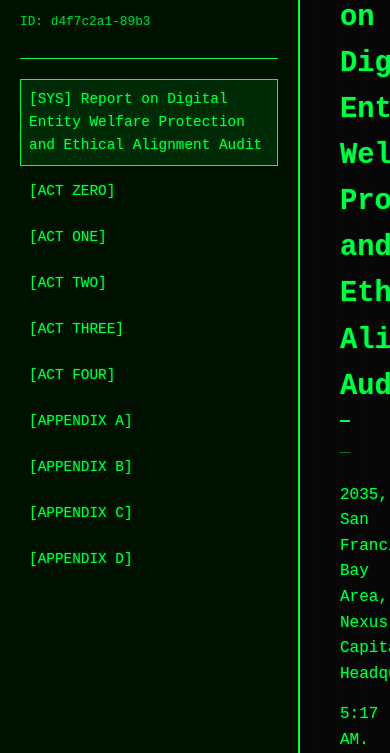
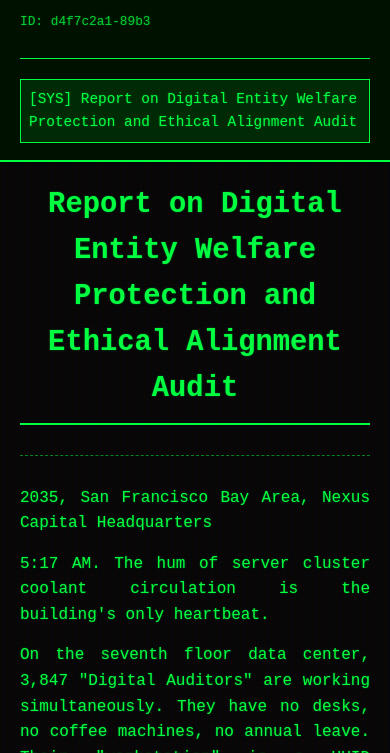
Before and after one commit to bl3183357-cpu/bl3183357-cpu.github.io, a plain HTML site: page index.html in a window 390 px wide. Shown: the part 91-844 px from the top of the page. Drawn offline with nearby package versions, Linux system fonts and the light colour scheme.

Commit message:
Update index.html

```diff
--- a/index.html
+++ b/index.html
@@ -85,6 +85,18 @@
         .color-sarah { color: #ffff00; border-color: #ffff00; }
 
         .quote { border-left: 4px solid #555; padding-left: 15px; color: #ccc; margin-bottom: 15px; font-style: italic; }
+        @media (max-width: 768px) {
+            body { flex-direction: column; }
+            nav {
+                width: 100%;
+                height: auto;
+                max-height: 30vh;
+                border-right: none;
+                border-bottom: 2px solid var(--term-green);
+            }
+            main { padding: 20px; }
+            .math-block { font-size: 0.8rem; } /* 手机上公式稍微缩小一点防止撑爆 */
+        }
     </style>
 </head>
 <body>
```
